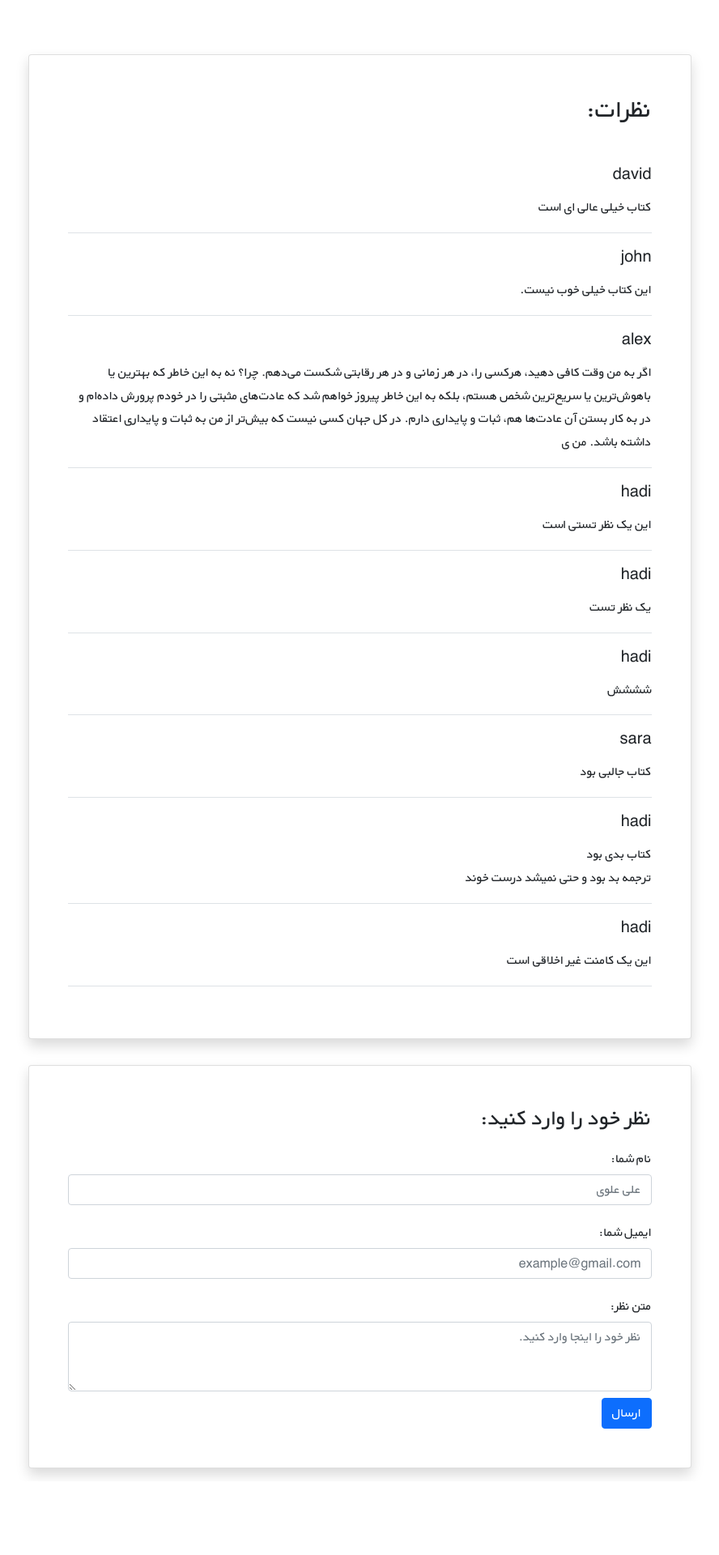
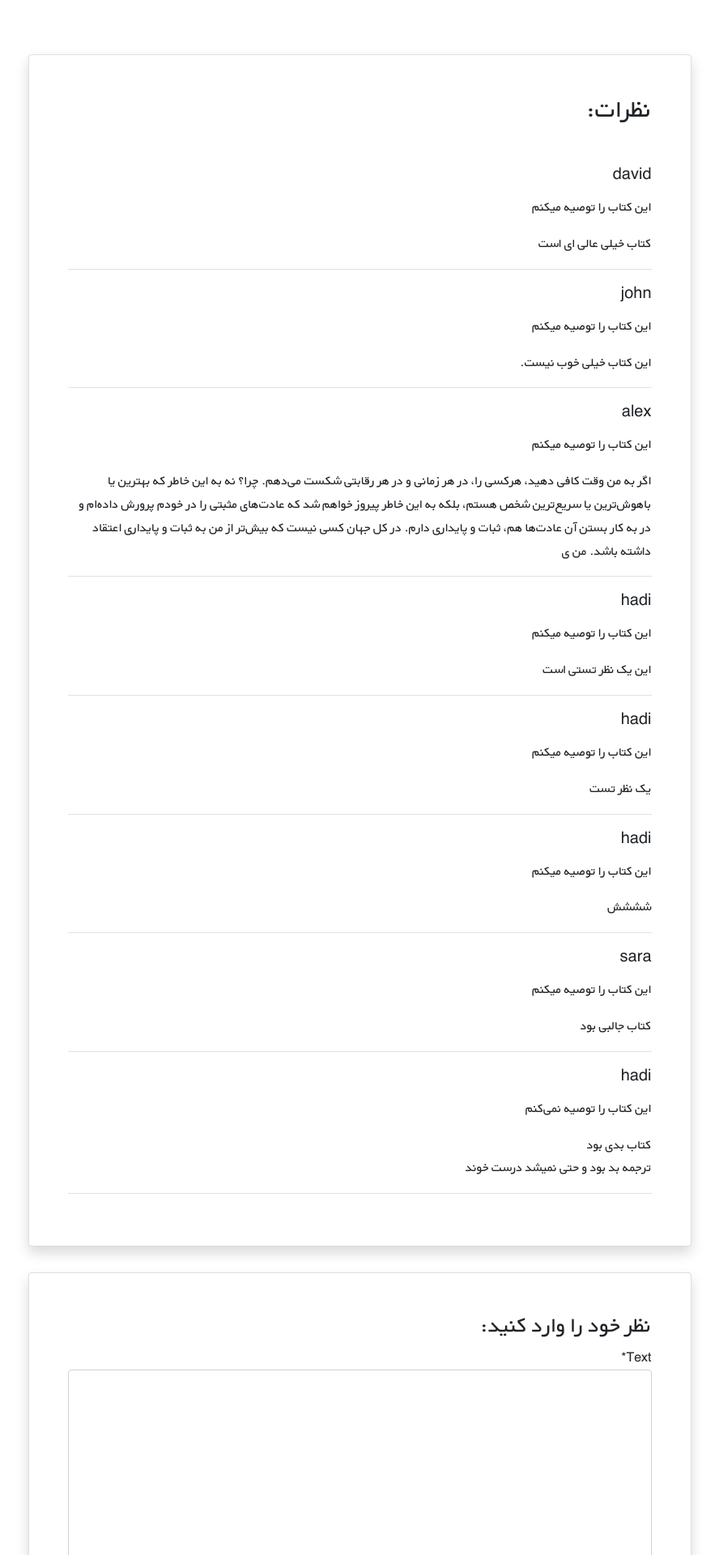
Before and after one commit to hadiMh/django_course_bookstore_project, a Django app: page /books/5/ in a window 1280 px wide. Shown: the part 2361-4281 px from the top of the page at 81% size, without its empty margins (196-1084 px from the left). Before the commit the page ends 4185 px from the top, so only its background shows below. Run offline with Django 4.2, Linux system fonts and the light colour scheme; data comes from the database, SQL or seed files in the repository; both versions use the stored data as it was after the commit; some libraries are stand-ins or nearby versions.

Commit message:
add comment form to book detail view

```diff
--- a/books/admin.py
+++ b/books/admin.py
@@ -4,7 +4,7 @@ from .models import Book, Comment
 
 @admin.register(Comment)
 class CommentAdmin(admin.ModelAdmin):
-    list_display = ('user', 'book', 'text', 'datetime_created', )
+    list_display = ('user', 'book', 'text', 'datetime_created', 'recommend', 'is_active', )
 
 
 admin.site.register(Book)
--- /dev/null
+++ b/books/forms.py
@@ -0,0 +1,8 @@
+from django import forms
+
+from .models import Comment
+
+class CommentForm(forms.ModelForm):
+    class Meta:
+        model = Comment
+        fields = ('text', 'recommend', )
--- a/books/models.py
+++ b/books/models.py
@@ -20,6 +20,8 @@ class Comment(models.Model):
     user = models.ForeignKey(get_user_model(), on_delete=models.CASCADE)
     book = models.ForeignKey(Book, on_delete=models.CASCADE, related_name='comments')
     text = models.TextField()
+    is_active = models.BooleanField(default=True)
+    recommend = models.BooleanField(default=True)
 
     datetime_created = models.DateTimeField(auto_now_add=True)
 
--- a/books/templates/books/book_detail.html
+++ b/books/templates/books/book_detail.html
@@ -1,4 +1,6 @@
 {% extends '_base.html' %}
+
+{% load crispy_forms_tags %}
 
 {% block page_title %}جزئیات کتاب {{ book.title }}{% endblock %}
 
@@ -41,10 +43,17 @@
                     <div class="card shadow my-3 p-5 w-sm-75 w-100">
                         <h2 class="mb-5">نظرات:</h2>
                         {% for comment in comments %}
-                            <div class="border-bottom mb-3">
-                                <h5 class="mb-3">{{ comment.user.username }}</h5>
-                                <p>{{ comment.text|linebreaks }}</p>
-                            </div>
+                            {% if comment.is_active %}
+                                <div class="border-bottom mb-3">
+                                    <h5 class="mb-3">{{ comment.user.username }}</h5>
+                                    {% if comment.recommend %}
+                                        <p>این کتاب را توصیه میکنم</p>
+                                    {% else %}
+                                        <p>این کتاب را توصیه نمی‌کنم</p>
+                                    {% endif %}
+                                    <p>{{ comment.text|linebreaks }}</p>
+                                </div>
+                            {% endif %}
                         {% endfor %}
                     </div>
                 </div>
@@ -53,20 +62,9 @@
                     <div class="card shadow my-3 p-5 w-sm-75 w-100">
                         <h3>نظر خود را وارد کنید:</h3>
                         <form method="POST">
-                            <div class="form-group py-2">
-                                <label class="py-1" for="author_name">نام شما:</label>
-                                <input type="text" class="form-control" placeholder="علی علوی" name="author_name">
-                            </div>
-                            <div class="form-group py-2">
-                                <label class="py-1" for="email">ایمیل شما:</label>
-                                <input type="email" class="form-control" placeholder="example@gmail.com" name="email">
-                            </div>
-                            <div class="form-group py-2">
-                                <label class="py-1" for="comment_text">متن نظر:</label>
-                                <textarea class="form-control" name="text" rows="3"
-                                          placeholder="نظر خود را اینجا وارد کنید."></textarea>
-                            </div>
-                            <button type="submit" class="btn btn-primary">ارسال</button>
+                            {% csrf_token %}
+                            {{ comment_form|crispy }}
+                            <button type="submit" class="btn btn-primary mt-3">ارسال</button>
                         </form>
                     </div>
                 </div>
--- a/books/views.py
+++ b/books/views.py
@@ -3,6 +3,7 @@ from django.urls import reverse_lazy
 from django.shortcuts import get_object_or_404, render
 
 from .models import Book
+from .forms import CommentForm
 
 
 class BookListView(generic.ListView):
@@ -21,7 +22,23 @@ def book_detail_view(request, pk):
     book = get_object_or_404(Book, pk=pk)
     # get book comments
     book_comments = book.comments.all()
-    return render(request, 'books/book_detail.html', {'book': book, 'comments': book_comments})
+
+    if request.method == 'POST':
+        comment_form = CommentForm(request.POST)
+        if comment_form.is_valid():
+            new_comment = comment_form.save(commit=False)
+            new_comment.book = book
+            new_comment.user = request.user
+            new_comment.save()
+            comment_form = CommentForm()
+    else:
+        comment_form = CommentForm()
+
+    return render(request, 'books/book_detail.html', {
+        'book': book,
+        'comments': book_comments,
+        'comment_form': comment_form,
+    })
 
 
 class BookCreateView(generic.CreateView):
```
Also changed, not shown: books/migrations/0005_comment_is_active_comment_recommend.py (added), db.sqlite3.
